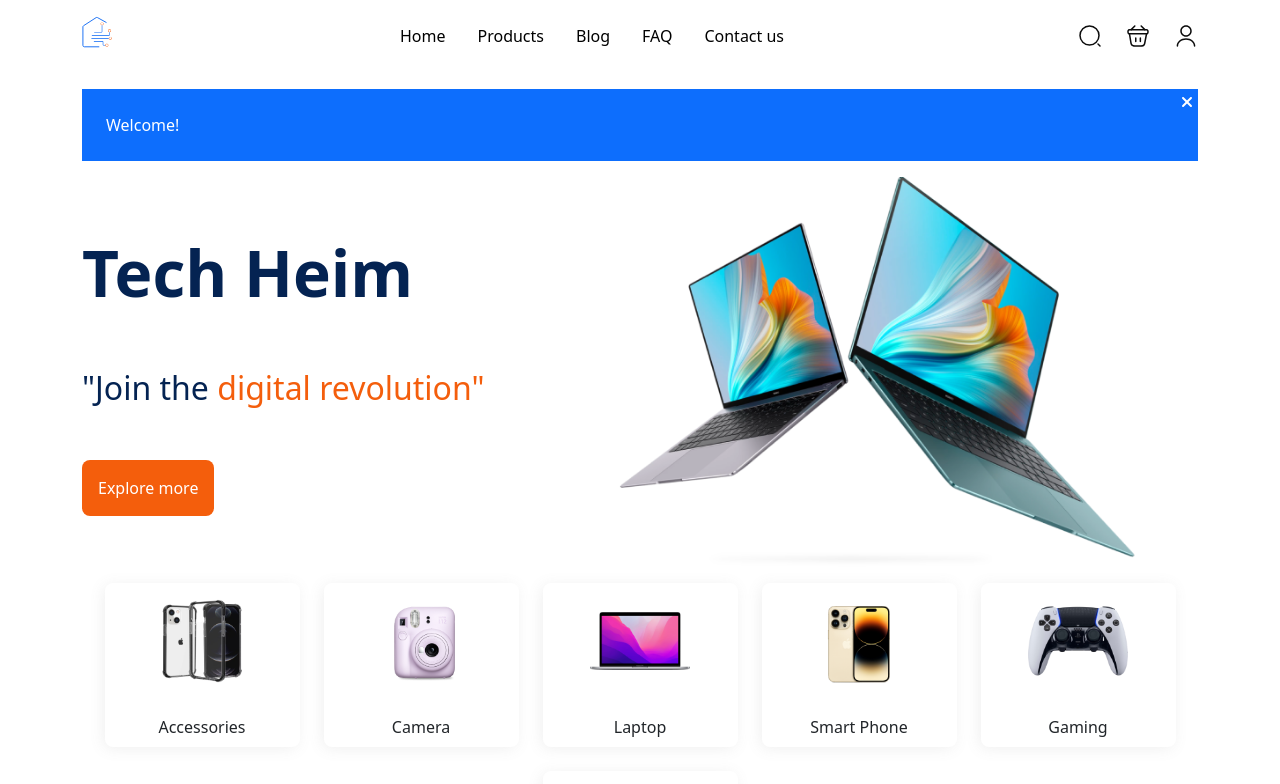
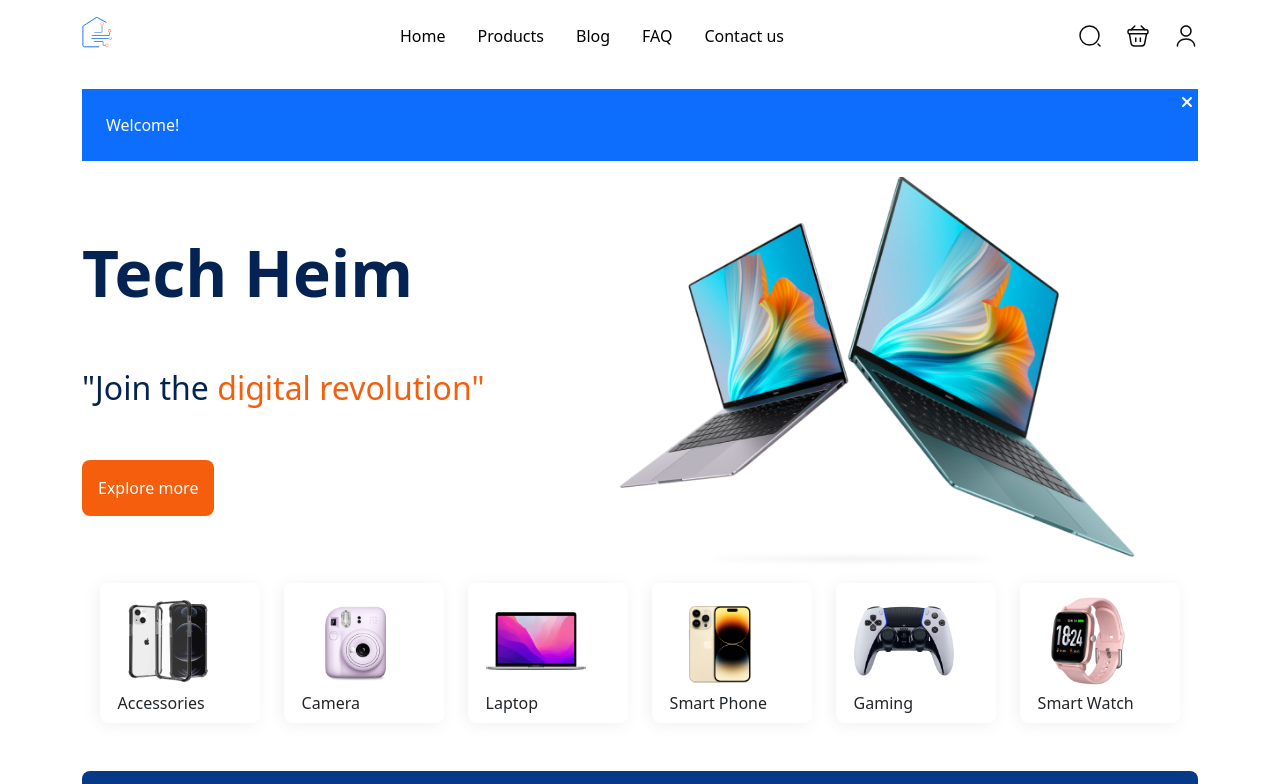
Before and after one commit to RJR24/sarvin-shop-react, a React (Create React App) app: page / in a window 1280 px wide. Shown: the top 784 px of the page. Built offline with nearby package versions, Linux system fonts and the light colour scheme.

Commit message:
styles improved

```diff
--- a/src/components/Categories/category.css
+++ b/src/components/Categories/category.css
@@ -1,15 +1,8 @@
-/* .cat-container {
-  width: 100%;
-} */
 .cat {
   border-radius: 8px;
   background: var(--White, #fff);
-  display: flex;
-  flex-direction: column;
-  align-items: center;
-  padding: 8px 18px;
-  width: 195px;
-  /* shadow 1 */
+  padding: 0.5rem 1.1rem;
+  width: 10rem;
   box-shadow: -2px 2px 15px -1px rgba(113, 113, 113, 0.12);
 }
 .cat :hover {
```
